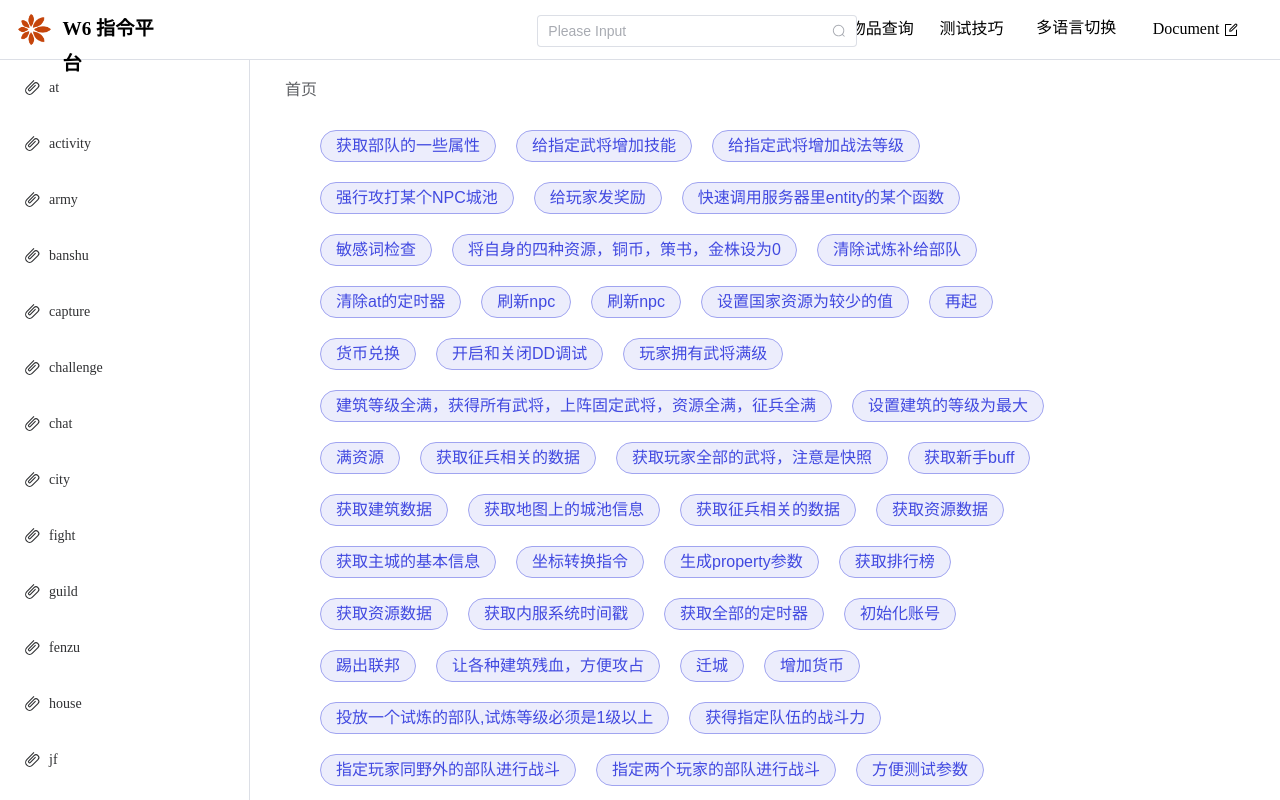
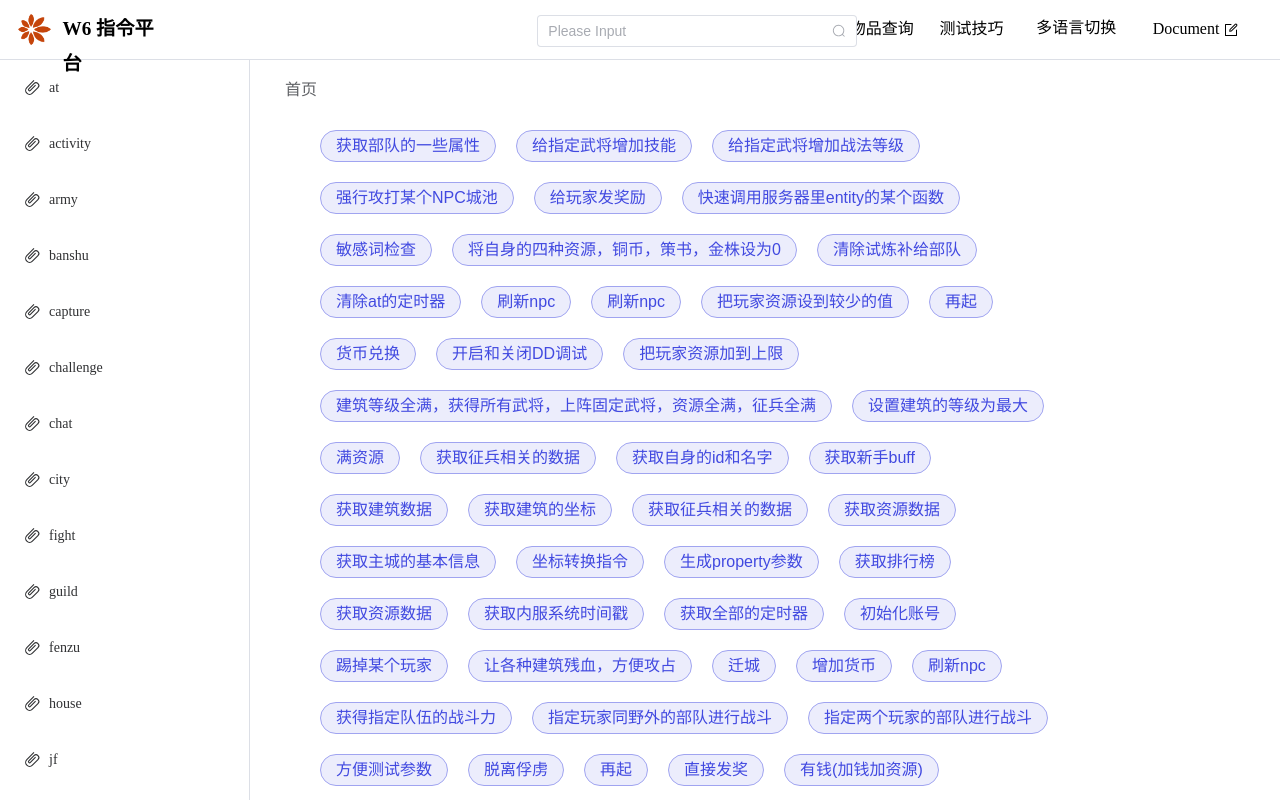
Before and after one commit to michaelxuzhi/docTemplate, a Vue app: page / in a window 1280 px wide. Built offline with nearby package versions, Linux system fonts and the light colour scheme.

Commit message:
bugfix:兼容指令name在相同的情况下出现前者被后者覆盖的情况

```diff
--- a/src/components/PageShow/PageShow.vue
+++ b/src/components/PageShow/PageShow.vue
@@ -72,7 +72,9 @@ export default {
     atInfoShow() {
       let keyItem = {};
       for (let val of Object.values(this.atInfo)) {
-        keyItem[val.name] = val;
+        keyItem[val.name]
+          ? (keyItem[val.ParentName + val.name] = val)
+          : (keyItem[val.name] = val);
       }
       return keyItem;
     },
```
